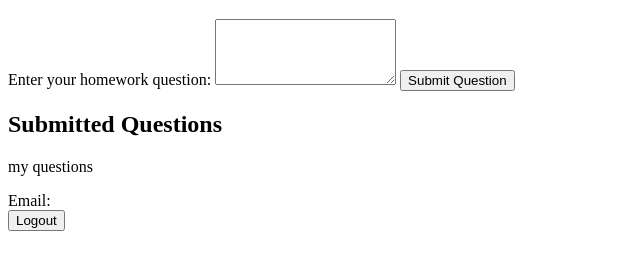
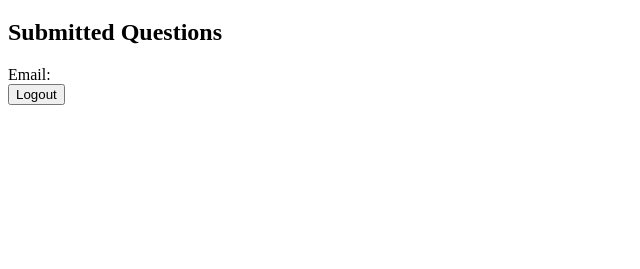
Before and after one commit to lilalin808/tutor-site, a website with bundled scripts: page dashboard.html in a window 1280 px wide. Shown: the part 61-330 px from the top of the page, without its empty margins (0-640 px from the left). Built offline with nearby package versions, Linux system fonts and the light colour scheme; no server answers.

Commit message:
Update dashboard.html

```diff
--- a/dashboard.html
+++ b/dashboard.html
@@ -10,15 +10,12 @@
 <body>
     <div class="container">
       <h1>Homework Help</h1>
-      <form id="questionForm">
-        <label for="question">Enter your homework question:</label>
-        <textarea id="question" name="question" rows="4" required></textarea>
-        <button type="submit" id="submit">Submit Question</button>
-      </form>
+
     </div>
+
     <h2>Submitted Questions</h2>
     <!-- For displaying the user's own questions -->
-    <p>my questions</p>
+
 
 
     <script src="dashboard.js"></script>
```
